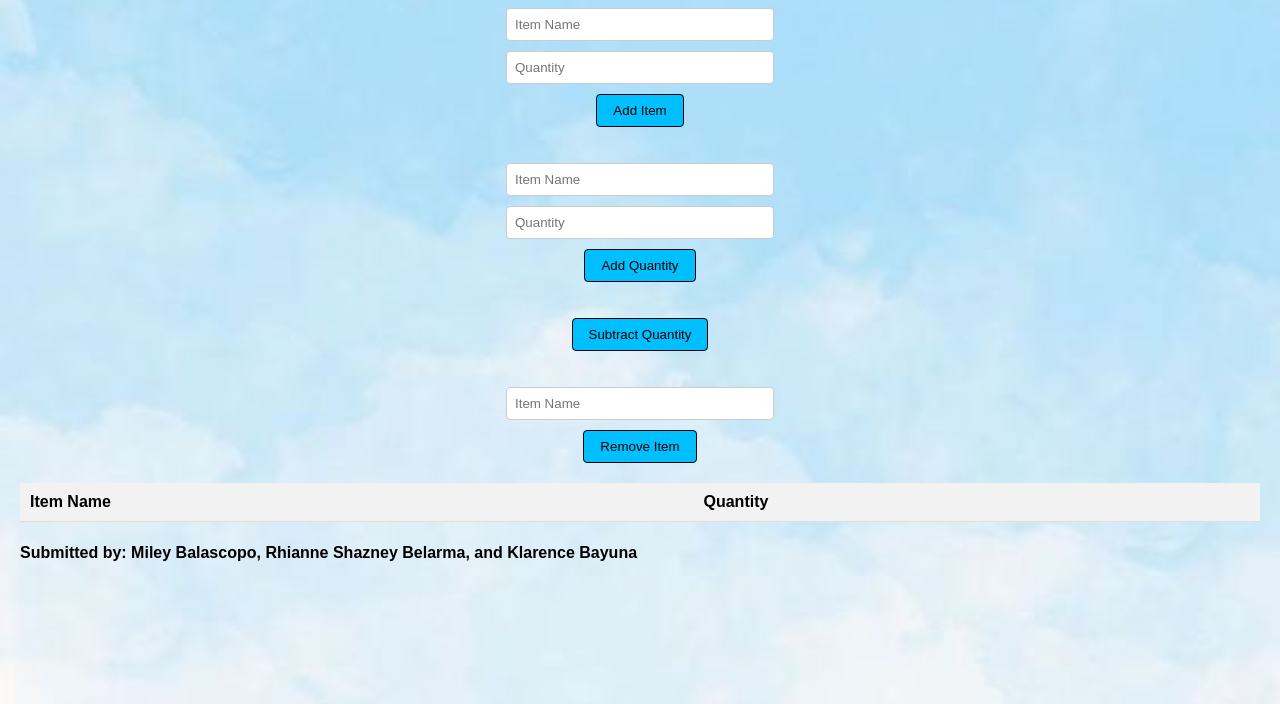
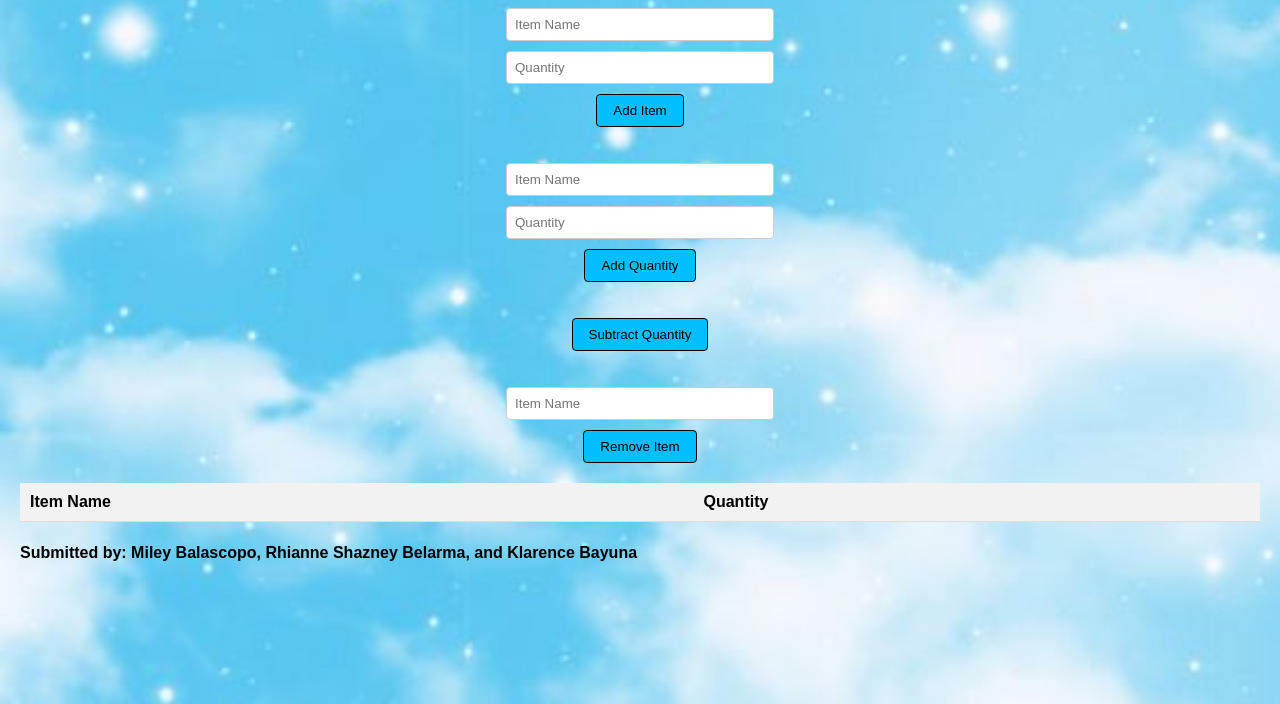
Before and after one commit to pettypelts/CS-GRP2, a plain HTML site: page index.html in a window 1280 px wide. Shown: the part 96-800 px from the top of the page. Drawn offline with Linux system fonts and the light colour scheme.

Commit message:
index.html

```diff
--- a/index.html
+++ b/index.html
@@ -8,8 +8,8 @@
             margin: 0;
             padding: 20px;
             background-color: #add8e6;
-            background-image: url("cloud.jpg");
-			background-size: cover;
+            background-image: url("skybackground.jpg");
+	    background-size: cover;
             max-width: 100%;
             max-height: 100%;
         }
```
